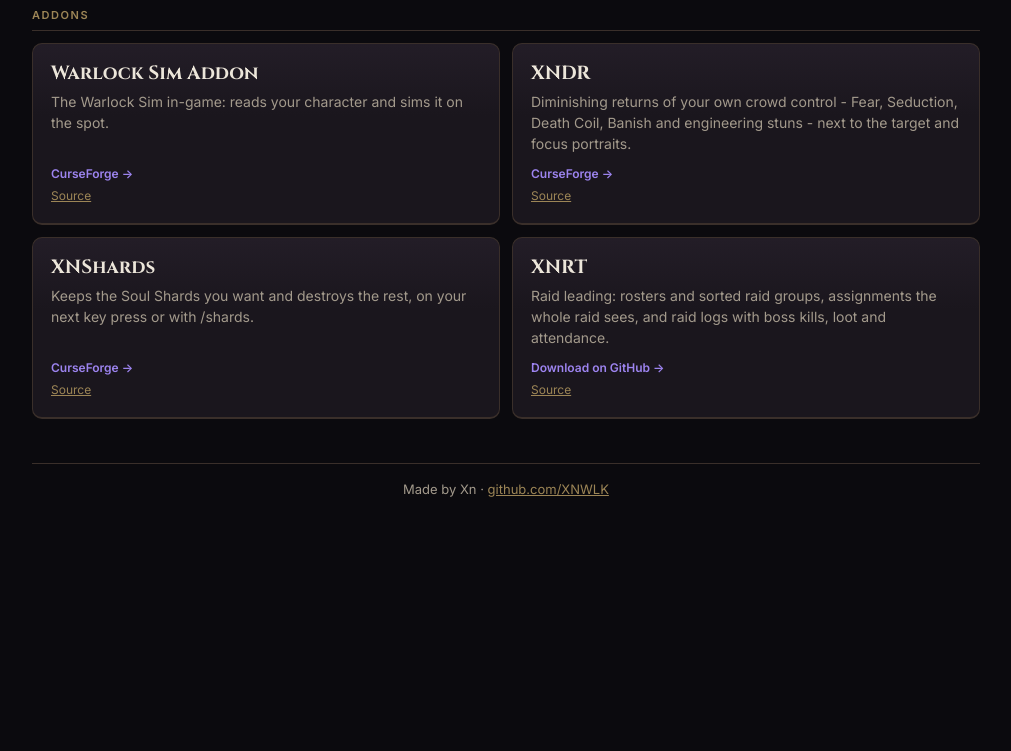
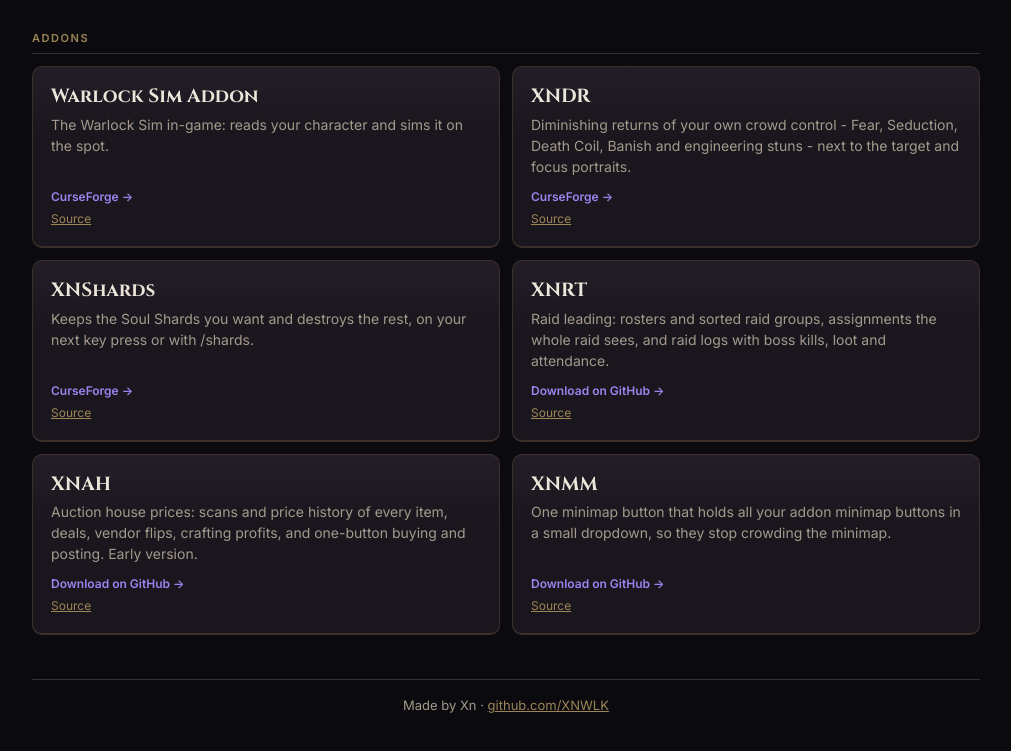
Before and after one commit to XNWLK/XNWLK.github.io, a plain HTML site: page index.html in a window 1280 px wide. Shown: the part 593-1344 px from the top of the page, without its empty margins (134-1145 px from the left). Before the commit the page ends 1133 px from the top, so only its background shows below. Drawn offline with Linux system fonts and the light colour scheme.

Commit message:
Add XNAH and XNMM to the addons list
Co-Authored-By: Claude Opus 5.5 <noreply@anthropic.com>

```diff
--- a/index.html
+++ b/index.html
@@ -4,7 +4,7 @@
 <meta charset="utf-8">
 <meta name="viewport" content="width=device-width, initial-scale=1">
 <title>Xn's Warlock Projects</title>
-<meta name="description" content="Warlock tools, games and addons for WoW: Forever by Xn - DPS sim, pre-raid BiS, 3D practice sim, arcade and addons.">
+<meta name="description" content="Warlock tools, games and addons for WoW: Forever by Xn - DPS sim, pre-raid BiS, 3D practice sim, arcade and addons (DR tracker, Soul Shards, raid leading, auction house, minimap buttons).">
 <link rel="preconnect" href="https://fonts.googleapis.com">
 <link rel="stylesheet" href="https://fonts.googleapis.com/css2?family=Cinzel:wght@500;700&family=Inter:wght@400;500;600&display=swap">
 <style>
@@ -59,7 +59,7 @@ footer a:hover { color: var(--gold); }
   <header>
     <div class="eyebrow">WoW: Forever</div>
     <h1>Xn's Warlock Projects</h1>
-    <p>Tools, games and addons for Warlocks in WoW: Forever.</p>
+    <p>Tools, games and addons for WoW: Forever, most of them for Warlocks.</p>
   </header>
 
   <h2>In the browser</h2>
@@ -116,6 +116,18 @@ footer a:hover { color: var(--gold); }
       <span class="where">Download on GitHub</span>
       <a class="src" href="https://github.com/XNWLK/XNRT">Source</a>
     </div></li>
+    <li><div class="card">
+      <h3><a href="https://github.com/XNWLK/XNAH/releases/latest">XNAH</a></h3>
+      <p>Auction house prices: scans and price history of every item, deals, vendor flips, crafting profits, and one-button buying and posting. Early version.</p>
+      <span class="where">Download on GitHub</span>
+      <a class="src" href="https://github.com/XNWLK/XNAH">Source</a>
+    </div></li>
+    <li><div class="card">
+      <h3><a href="https://github.com/XNWLK/XNMM/releases/latest">XNMM</a></h3>
+      <p>One minimap button that holds all your addon minimap buttons in a small dropdown, so they stop crowding the minimap.</p>
+      <span class="where">Download on GitHub</span>
+      <a class="src" href="https://github.com/XNWLK/XNMM">Source</a>
+    </div></li>
   </ul>
 
   <footer>
```
